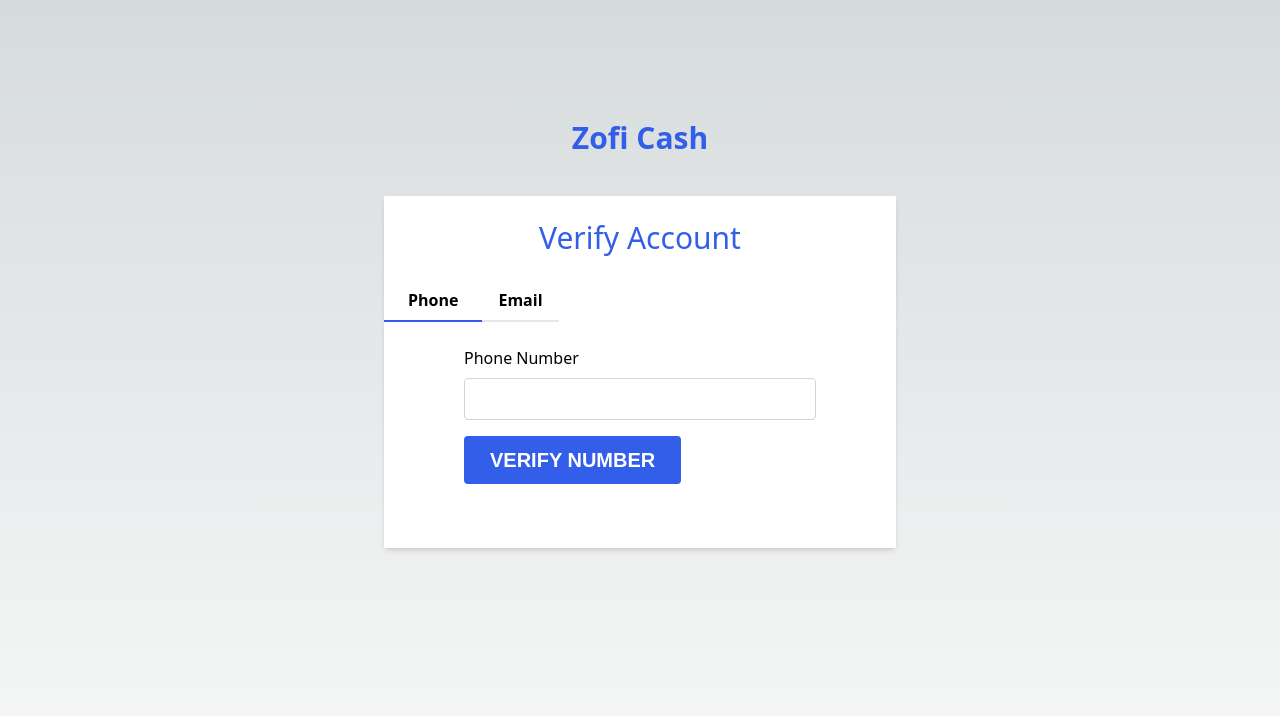
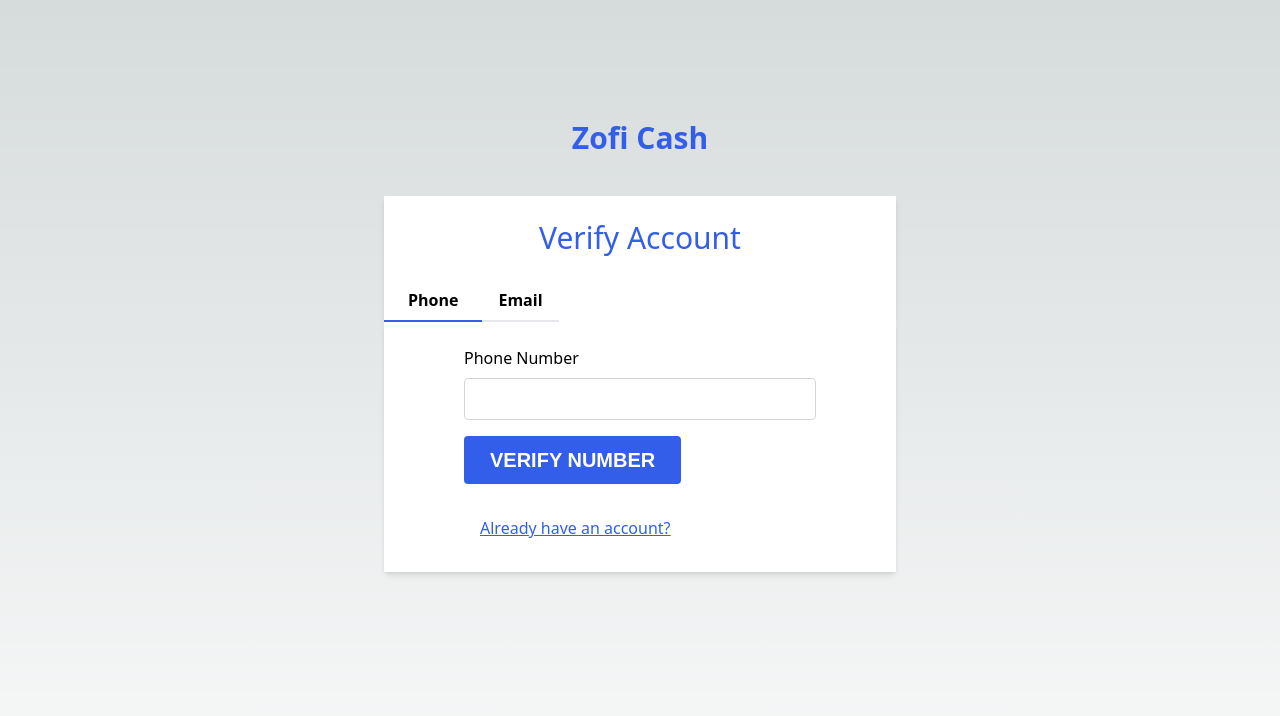
Before and after one commit to Naggayi-Daphne-Pearl/zofi_cash, a Next.js app: page /auth/signup in a window 1280 px wide. Shown: the top 716 px of the page. Built offline with nearby package versions, Linux system fonts and the light colour scheme.

Commit message:
Have an account link

```diff
--- a/components/VerifyAccount.js
+++ b/components/VerifyAccount.js
@@ -114,15 +114,21 @@ const VerifyAccount = () => {
                     component="div"
                     className="text-red-500 text-xs italic"
                   />
+
                   <Button
                     type="submit"
-                    className="flex items-center justify-center mt-6"
+                    className="flex items-center justify-between mt-8"
                     disabled={isSubmitting}
                   >
                     {isSubmitting ? "Submitting..." : "Verify Email"}
                   </Button>
                 </div>
               )}
+              <div>
+                <a href="/auth/login" className="text-primary underline px-4">
+                  Already have an account?
+                </a>
+              </div>
             </Form>
           )}
         </Formik>
```
